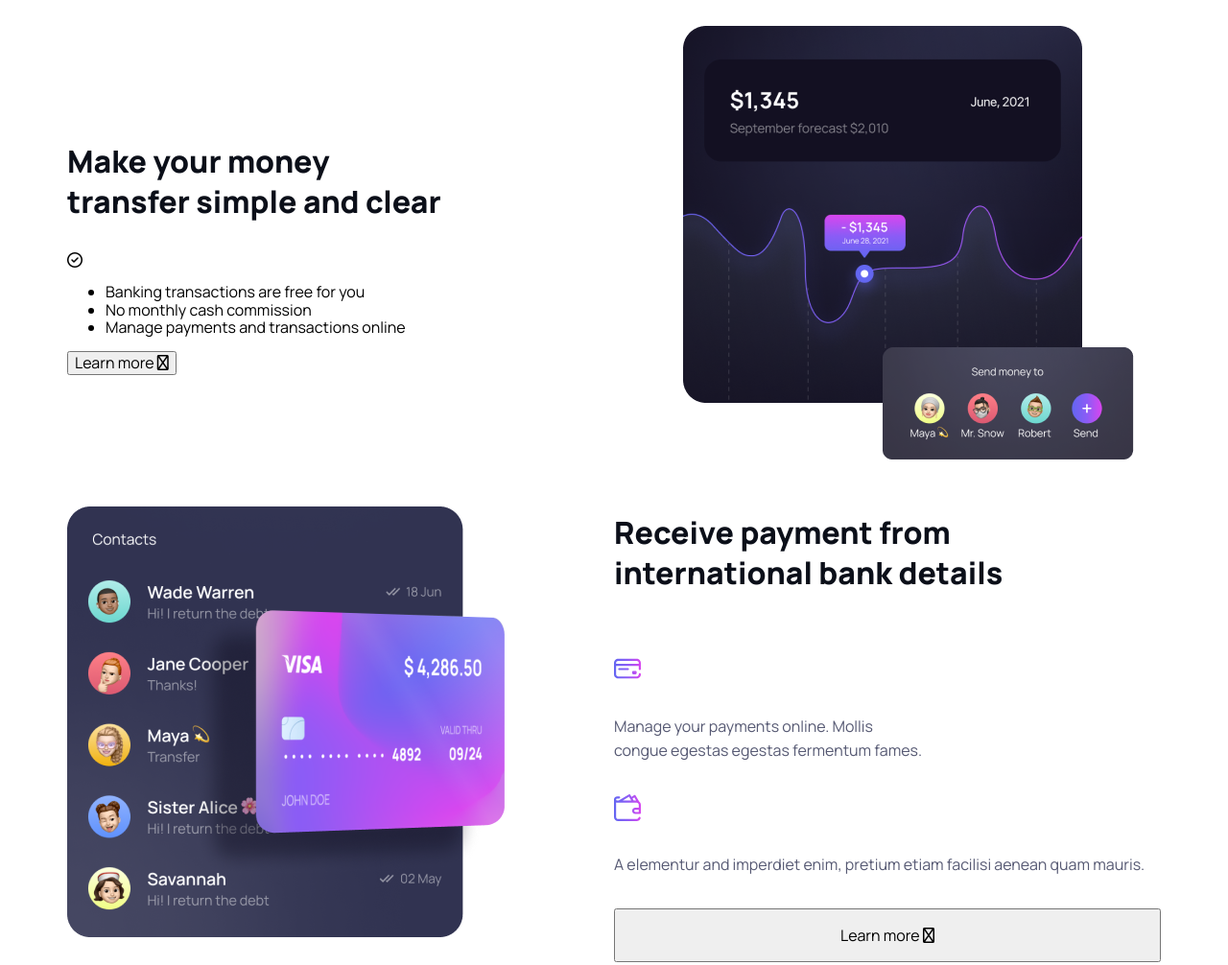
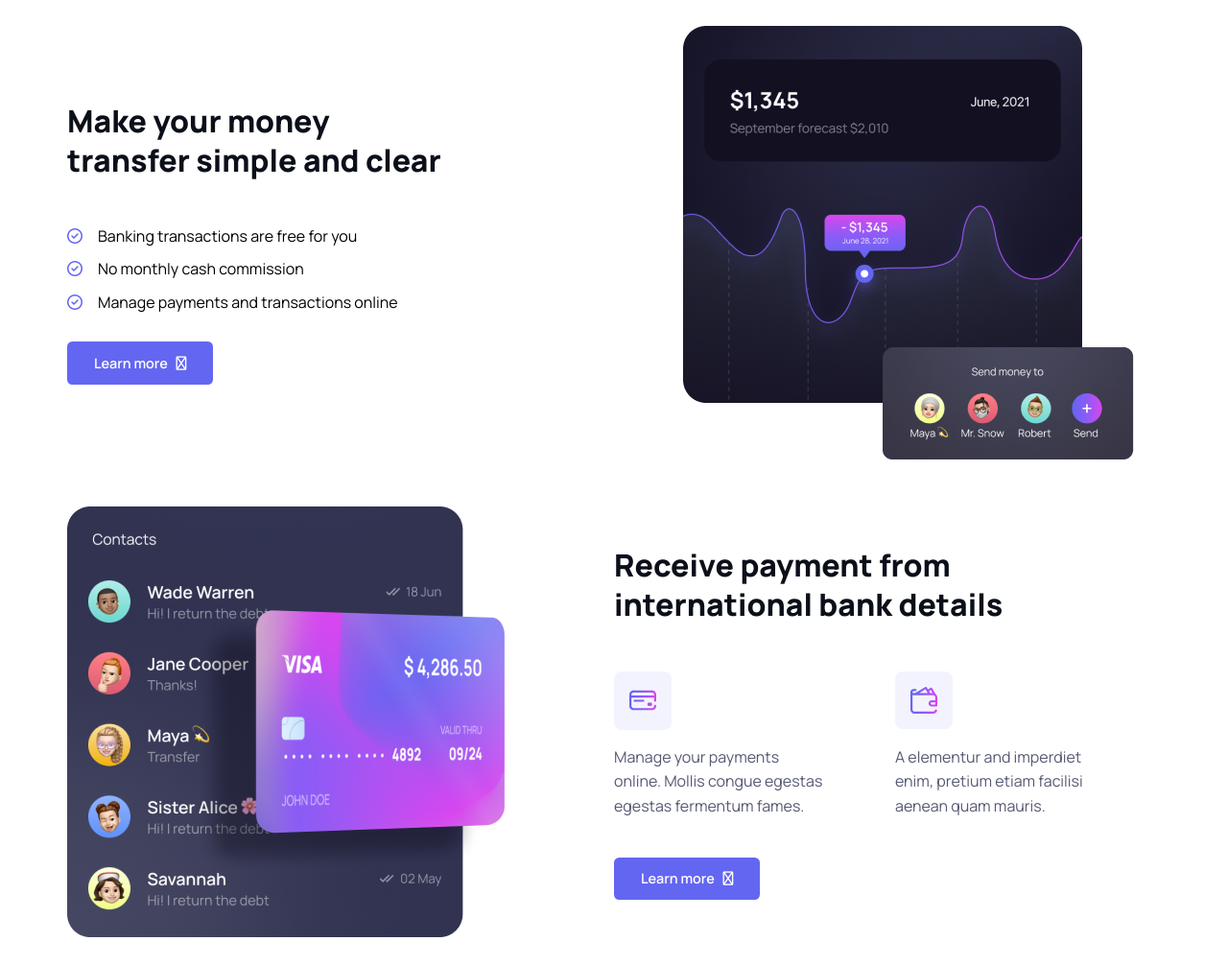
Before and after one commit to MariaFalk-code/SiliconApp, a plain HTML site: page index.html in a window 1280 px wide. Shown: the part 3082-4088 px from the top of the page at 96% size. Drawn offline with nearby package versions, Linux system fonts and the light colour scheme.

Commit message:
Finished 'more-functions' Added btn-m.

```diff
--- a/CSS/main.css
+++ b/CSS/main.css
@@ -54,7 +54,7 @@
 .btn-s {
   background-color: var(--color-brand);
   color: var(--text-white);
-  font-size: 0.9rem;
+  font-size: .9rem;
   font-weight: 600;
   line-height: 1.125rem;
 
@@ -63,6 +63,24 @@
 
   display: inline-block;
   padding: 0.6rem 1.25rem;
+  text-align: center;
+  vertical-align: middle;
+  text-decoration: none;
+  white-space: nowrap;
+}
+
+.btn-m {
+  background-color: var(--color-brand);
+  color: var(--text-white);
+  font-size: .9rem;
+  font-weight: 600;
+  line-height: var(--line-height);
+
+  border: none;
+  border-radius: 0.375em;
+
+  display: inline-block;
+  padding: 0.6825rem 1.75rem;
   text-align: center;
   vertical-align: middle;
   text-decoration: none;
@@ -170,7 +188,7 @@ body {
   background-color: var(--background-primary);
 }
 
-h1.display {
+.display {
   font-size: 3.5rem;
   font-weight: 800;
   line-height: 130%;
@@ -305,7 +323,7 @@ small {
   margin-top: 9rem;
   margin-bottom: 3rem;
 
-  h1.display {
+  .display {
     margin-top: 0;
     margin-bottom: 0;
   }
@@ -486,6 +504,7 @@ button.next {
 
 .more-functions {
   background-color: var(--background-primary);
+  max-width: 100%;
   height: fit-content;
   display: grid;
   grid-template-columns: 1fr 1fr;
@@ -495,9 +514,27 @@ button.next {
 }
 
 .grid-tl {
-  justify-content: center;
   align-items: flex-start;
-}
+
+  h3 {
+    margin-top: 0;
+  }
+
+  }
+
+  .grid-tl > ul {
+    list-style-type: none;
+    padding-inline-start: 0;
+  }
+
+  li {
+    margin-bottom: 1rem;
+  }
+
+  .li-icon{
+    margin-right: 1rem;
+    color: var(--color-brand);
+  }
 
 .grid-tr {
   justify-content: center;
@@ -510,39 +547,41 @@ button.next {
 }
 
 .grid-br {
-  justify-content: center;
   display: grid;
+  height: fit-content;
+  grid-template-columns: 1fr 1fr;
   grid-template-areas:
   "header header"
   "icon-l icon-r"
   "p-l p-r"
-  "learn-btn";
+  "learn-btn none";
 }
 
-.grid-br.header {
+.grid-br > .header {
   grid-area: header;
   margin-top: 0;
-  margin-bottom: 0;
 }
 
-.grid-br.icon-l {
+.grid-br > .icon-l {
   grid-area: icon-l;
 }
 
-.grid-br.icon-r {
+.grid-br > .icon-r {
   grid-area: icon-r;
 }
 
-.grid-br.p-l {
+.grid-br > .p-l {
   grid-area: p-l;
 }
 
-.grid-br.p-r {
+.grid-br > .p-r {
   grid-area: p-r;
 }
 
-.grid-br.learn-btn {
+.grid-br > .learn-btn {
   grid-area: learn-btn;
+  margin-top: 1.5rem;
+  margin-right: auto;
 }
 
 .reviews {
--- a/index.html
+++ b/index.html
@@ -191,17 +191,17 @@
             </div>
           </div>
 
-          <div class="more-functions">
+          <div class="more-functions flex-left">
             <!--visible on desktop only-->
             <div class="grid-tl flex-column">
               <h3>Make your money transfer simple and clear</h3>
-              <i class="fa-regular fa-circle-check"></i>
+
               <ul>
-                <li>Banking transactions are free for you</li>
-                <li>No monthly cash commission</li>
-                <li>Manage payments and transactions online</li>
+                <li><span class="li-icon"><i class="fa-regular fa-circle-check"></i></span>Banking transactions are free for you</li>
+                <li><span class="li-icon"><i class="fa-regular fa-circle-check"></i></span>No monthly cash commission</li>
+                <li><span class="li-icon"><i class="fa-regular fa-circle-check"></i></span>Manage payments and transactions online</li>
               </ul>
-              <button>Learn more <i class="fa-regular fa-arrow-right"></i></button>
+              <button class="btn-m">Learn more &nbsp;&nbsp;<i class="fa-regular fa-arrow-right"></i></button>
             </div>
             <div class="grid-tr flex-column">
               <img
@@ -209,13 +209,13 @@
                 alt="Graph over budget and spendings, overlay shoving icons of contacts for money transfer" />
             </div>
             <div class="grid-bl flex-column"><img src="/resources/Pictures desktop/transfer 2.png" alt="list of contacts, overlaying credit card" /></div>
-            <div class="grid-br">
+            <div class="grid-br gap-1">
               <h3 class="header">Receive payment from international bank details</h3>
-              <img class="icon-l" src="/resources/icons and logos/creditcard-payments.svg" alt="creditcard icon" />
-              <p class="p-l" >Manage your payments online. Mollis congue egestas egestas fermentum fames.</p>
-              <img class="icon-r" src="/resources/icons and logos/wallet-regular.svg" alt="wallet icon" />
+              <img class="icon-l icon-box" src="/resources/icons and logos/creditcard-payments.svg" alt="creditcard icon" />
+              <p class="p-l">Manage your payments online. Mollis congue egestas egestas fermentum fames.</p>
+              <img class="icon-r icon-box" src="/resources/icons and logos/wallet-regular.svg" alt="wallet icon" />
               <p class="p-r" >A elementur and imperdiet enim, pretium etiam facilisi aenean quam mauris.</p>
-              <button class="learn-btn" >Learn more <i class="fa-regular fa-arrow-right"></i></button>
+              <button class="btn-m learn-btn" >Learn more &nbsp;&nbsp;<i class="fa-regular fa-arrow-right"></i></button>
             </div>
           </div>
         </section>
```
